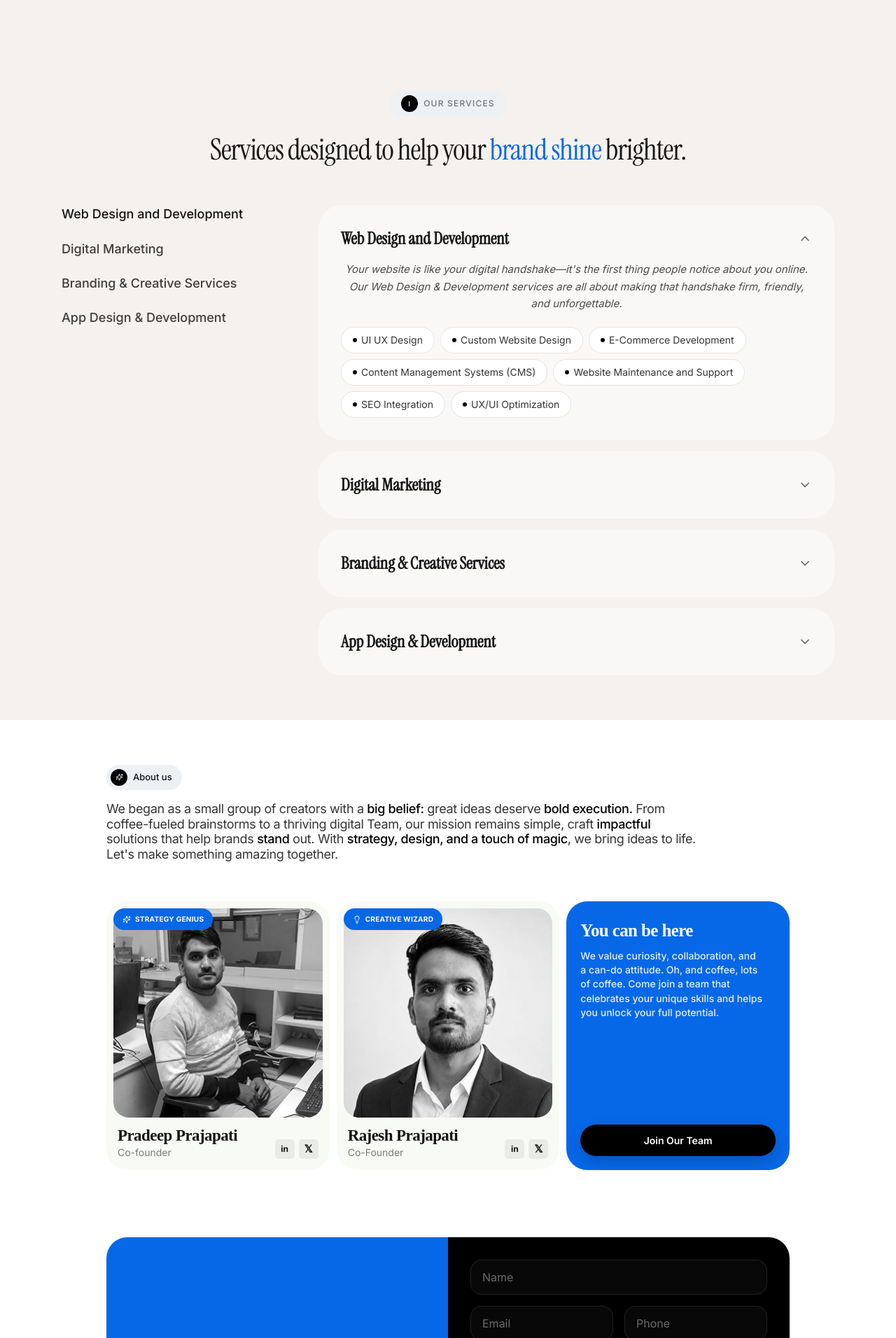
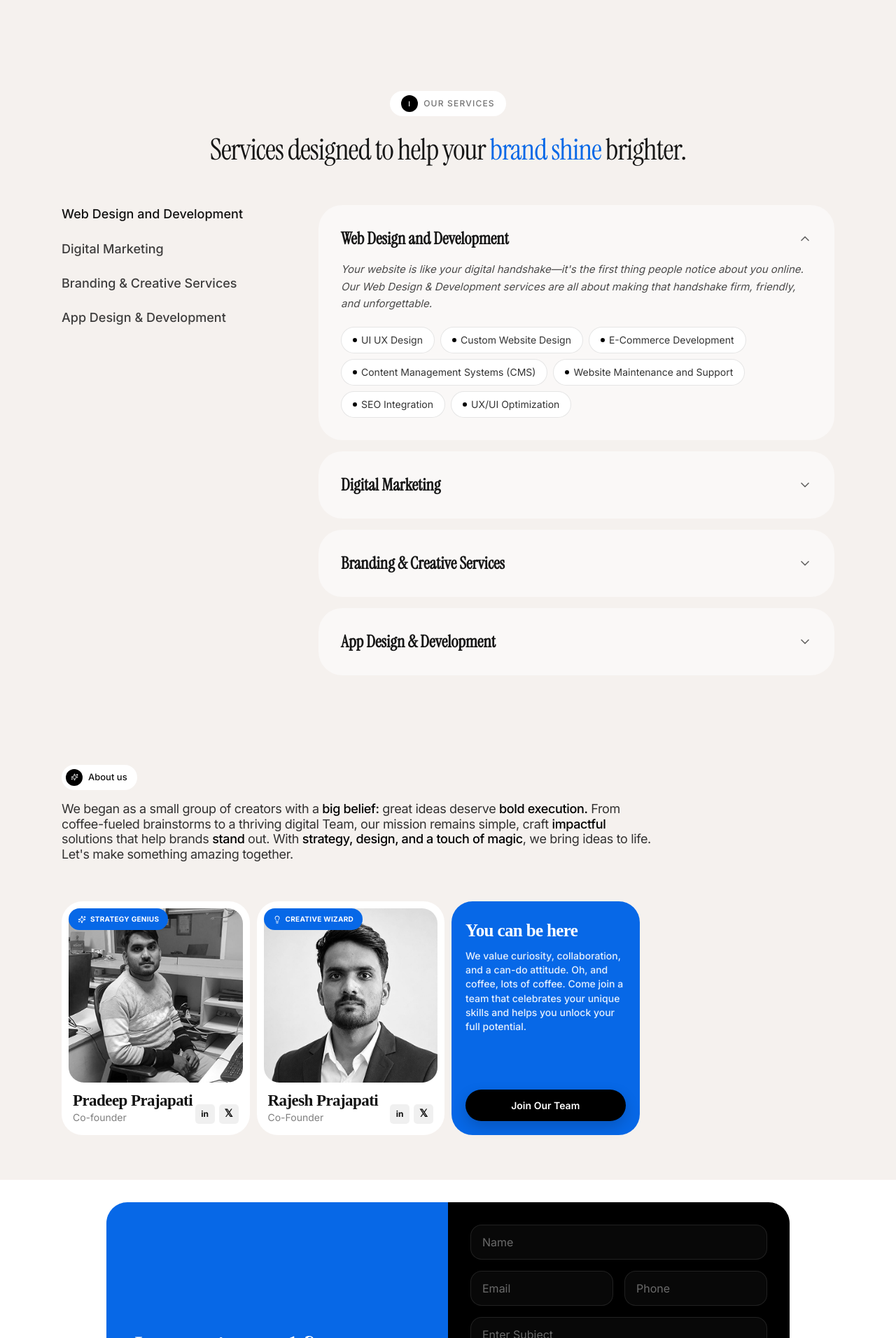
Before and after one commit to Rajeshprajapati112005/ak-digital-web-nextjs, a Next.js app: page / in a window 1280 px wide. Shown: the part 4608-6520 px from the top of the page at 70% size. Built offline with nearby package versions, Linux system fonts and the light colour scheme.

Commit message:
Update website

```diff
--- a/app/globals.css
+++ b/app/globals.css
@@ -538,9 +538,7 @@ body {
 ========================================= */
 
 .about-section {
-  width: 100%;
-  max-width: 1024px;
-  margin: 0 auto;
+
   padding: 64px 24px;
 }
 
@@ -563,7 +561,7 @@ body {
 
   border-radius: 999px;
 
-  background: #eef1f4;
+  background: #fff;
 
   font-size: 13px;
   font-weight: 500;
@@ -615,7 +613,7 @@ body {
 .about-grid {
   display: grid;
 
-  grid-template-columns: repeat(3, minmax(0, 1fr));
+  grid-template-columns: repeat(4, minmax(0, 1fr));
 
   gap: 10px;
 
@@ -632,7 +630,7 @@ body {
 
   border-radius: 30px;
 
-  background: #f8faf5;
+  background: #fff;
 }
 
 
--- a/components/About.tsx
+++ b/components/About.tsx
@@ -27,8 +27,8 @@ const team = [
 
 export default function About() {
   return (
-    <section id="about" className="about-section">
-
+    <section id="about" className="about-section bg-[#f5f1ee]">
+      <div className="container-px  ">
       {/* ABOUT LABEL */}
       <motion.div
         className="about-label-wrapper"
@@ -231,7 +231,7 @@ export default function About() {
         </motion.div>
 
       </div>
-
+    </div>
     </section>
   )
 }
--- a/components/Footer.tsx
+++ b/components/Footer.tsx
@@ -1,12 +1,13 @@
 export default function Footer() {
   return (
-    <footer className="max-w-6xl mx-auto px-2 md:px-6 pb-6">
+    <footer className="px-2 md:px-6 pb-6 bg-[#f5f1ee]">
+       <div className="container-px  ">
       <div className="bg-black text-white rounded-[30px] p-10 md:p-14">
         <div className="flex flex-col md:flex-row md:items-start md:justify-between gap-10">
           <div>
             <h2 className="font-serif text-[90px] md:text-[120px] leading-[1.1] tracking-tight">
-              <span className="text-white">ak</span>
-              <span className="text-red"> digital web</span>
+              <span className="text-red">ak</span>
+              <span className="text-white "> digital web</span>
             </h2>
             <p className="text-white/90 mt-2 max-w-sm text-lg font-medium">
               The next big thing starts here, drop us a line and let&apos;s
@@ -51,6 +52,7 @@ export default function Footer() {
           </div>
         </div>
       </div>
+      </div>
     </footer>
   )
 }
--- a/components/Services.tsx
+++ b/components/Services.tsx
@@ -68,17 +68,17 @@ export default function Services() {
   return (
     <section
       id="services"
-      className=" mx-auto py-16 px-6 bg-[#f5f1ee]"
+      className="  py-16 px-6 bg-[#f5f1ee]"
     >
 
       {/* ================================
           HEADING
       ================================= */}
-       <div className="container-px  text-center">
+       <div className="container-px  ">
       <div className="text-center max-w-3xl mx-auto">
 
         <p className="section-label justify-center flex">
-          <span className="bg-[#eef1f4] rounded-full px-4 py-1.5 inline-flex items-center gap-2">
+          <span className="bg-[#fff] rounded-full px-4 py-1.5 inline-flex items-center gap-2">
 
             <span className="w-6 h-6 bg-black text-white rounded-full flex items-center justify-center text-[10px]">
               i
```
